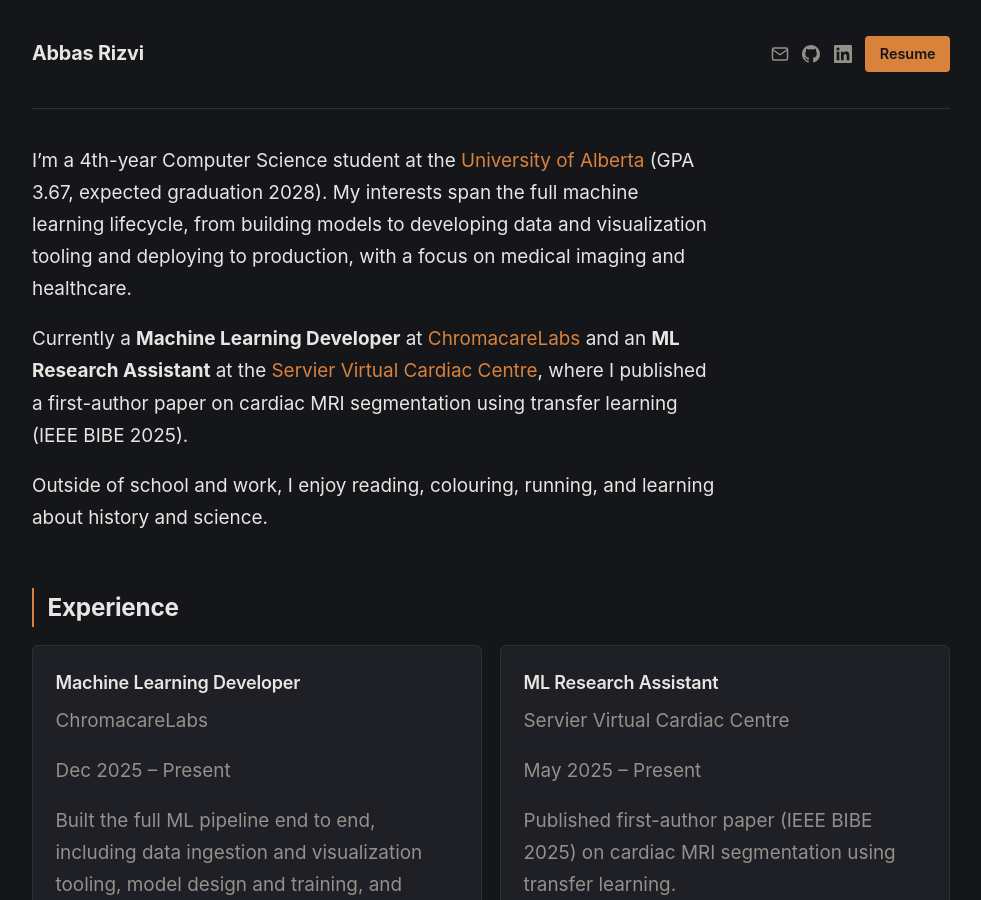
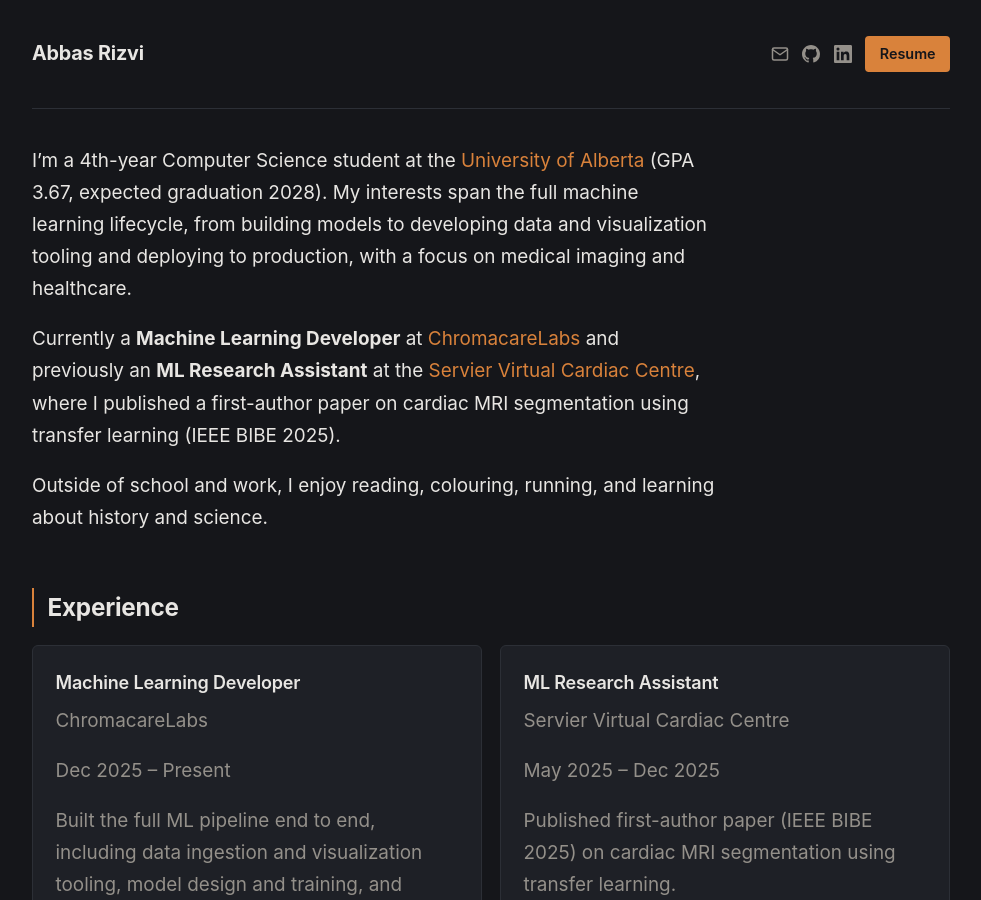
Before and after one commit to wowow2/wowow2.github.io, a Jekyll site: the page built from index.md, in a window 1280 px wide and 900 px high. Shown: the whole window, without its empty margins (149-1130 px from the left). Built offline with Jekyll 4.4.1, drawn with Linux system fonts in a browser that asks for light colours.

Commit message:
chore(site): update SVCC end date to Dec 2025, refresh resume, adjust bio wording

```diff
--- a/_data/experience.yml
+++ b/_data/experience.yml
@@ -17,7 +17,7 @@
 - title: ML Research Assistant
   org: Servier Virtual Cardiac Centre
   org_url: https://spaces.facsci.ualberta.ca/svcc/
-  dates: May 2025 – Present
+  dates: May 2025 – Dec 2025
   permalink: /SVCC-Internship/
   summary: Published first-author paper (IEEE BIBE 2025) on cardiac MRI segmentation using transfer learning.
   tags:
--- a/index.md
+++ b/index.md
@@ -8,7 +8,7 @@ I'm a 4th-year Computer Science student at the
 My interests span the full machine learning lifecycle, from building models to developing data and visualization tooling and deploying to production, with a focus on medical imaging and healthcare.
 
 Currently a **Machine Learning Developer** at [ChromacareLabs](https://chromacarelabs.com/)
-and an **ML Research Assistant** at the
+and previously an **ML Research Assistant** at the
 [Servier Virtual Cardiac Centre](https://spaces.facsci.ualberta.ca/svcc/),
 where I published a first-author paper on cardiac MRI segmentation using transfer
 learning (IEEE BIBE 2025).
```
Also changed, not shown: 1 other file.
